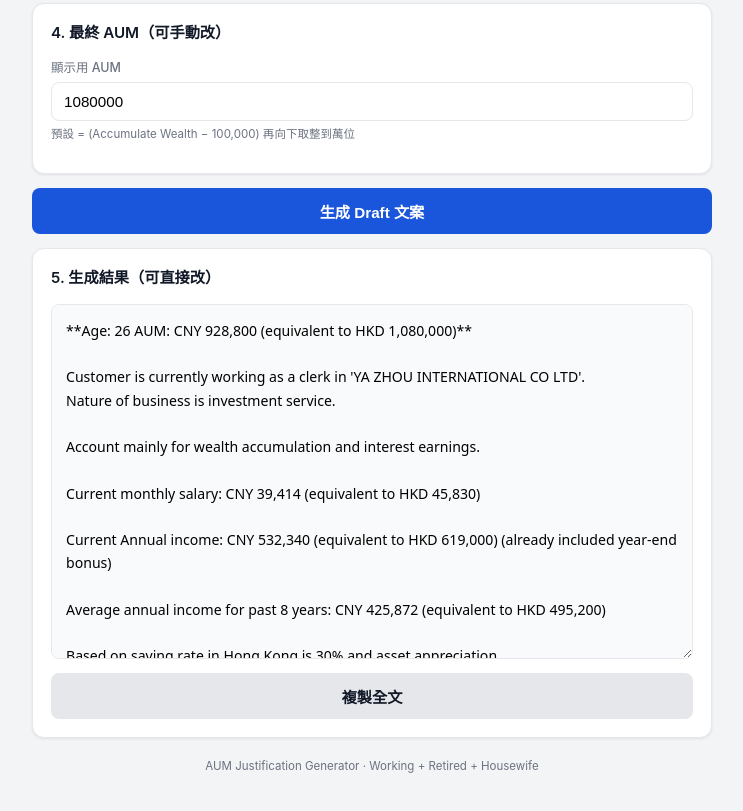
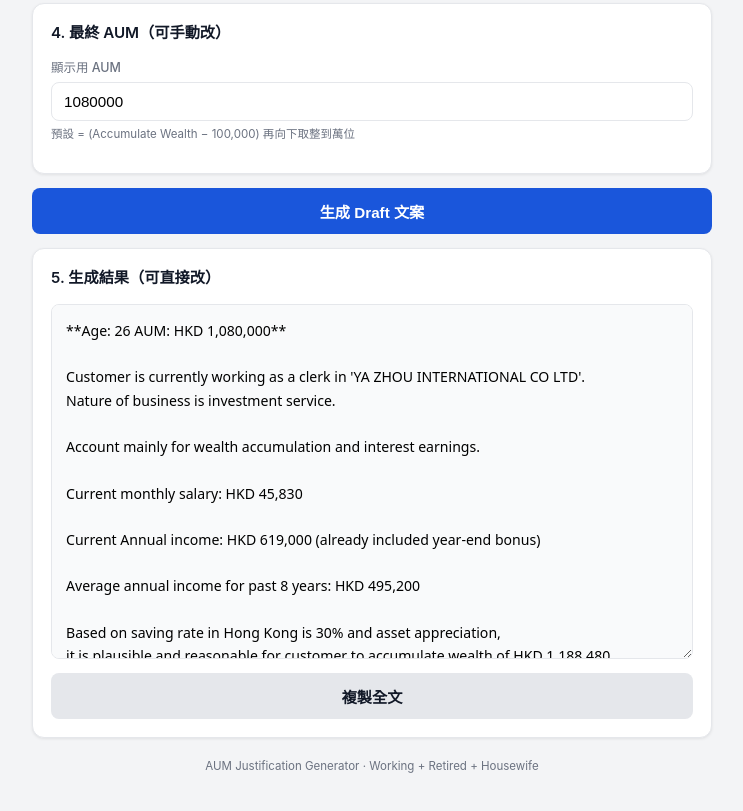
Before and after one commit to ko7410321/aum-generator, a plain HTML site: page index.html in a window 1280 px wide. Shown: the part 1211-2022 px from the top of the page, without its empty margins (268-1011 px from the left). Drawn offline with Linux system fonts and the light colour scheme.

Commit message:
Only show equivalent to HKD when original currency is CNY; keep HKD simple

```diff
--- a/index.html
+++ b/index.html
@@ -496,19 +496,19 @@
       return getCurrency() + ' ' + Math.round(num).toLocaleString('en-US');
     }
 
-    // Dual currency format: CNY xxx (equivalent to HKD yyy)
+    // Dual currency format: only when original is CNY → CNY xxx (equivalent to HKD yyy)
+    // If original is HKD, just show HKD
     function formatDual(num) {
       const cur = getCurrency();
-      let hkd, cny;
-      if (cur === 'HKD') {
-        hkd = Math.round(num);
-        cny = Math.round(num * HKD_TO_CNY);
+      const fmt = (n) => Math.round(n).toLocaleString('en-US');
+      if (cur === 'CNY') {
+        const cny = Math.round(num);
+        const hkd = Math.round(num * CNY_TO_HKD);
+        return `CNY ${fmt(cny)} (equivalent to HKD ${fmt(hkd)})`;
       } else {
-        cny = Math.round(num);
-        hkd = Math.round(num * CNY_TO_HKD);
+        // HKD original → keep simple HKD
+        return `HKD ${fmt(num)}`;
       }
-      const fmt = (n) => n.toLocaleString('en-US');
-      return `CNY ${fmt(cny)} (equivalent to HKD ${fmt(hkd)})`;
     }
 
     function updateConvertBtn() {
```
